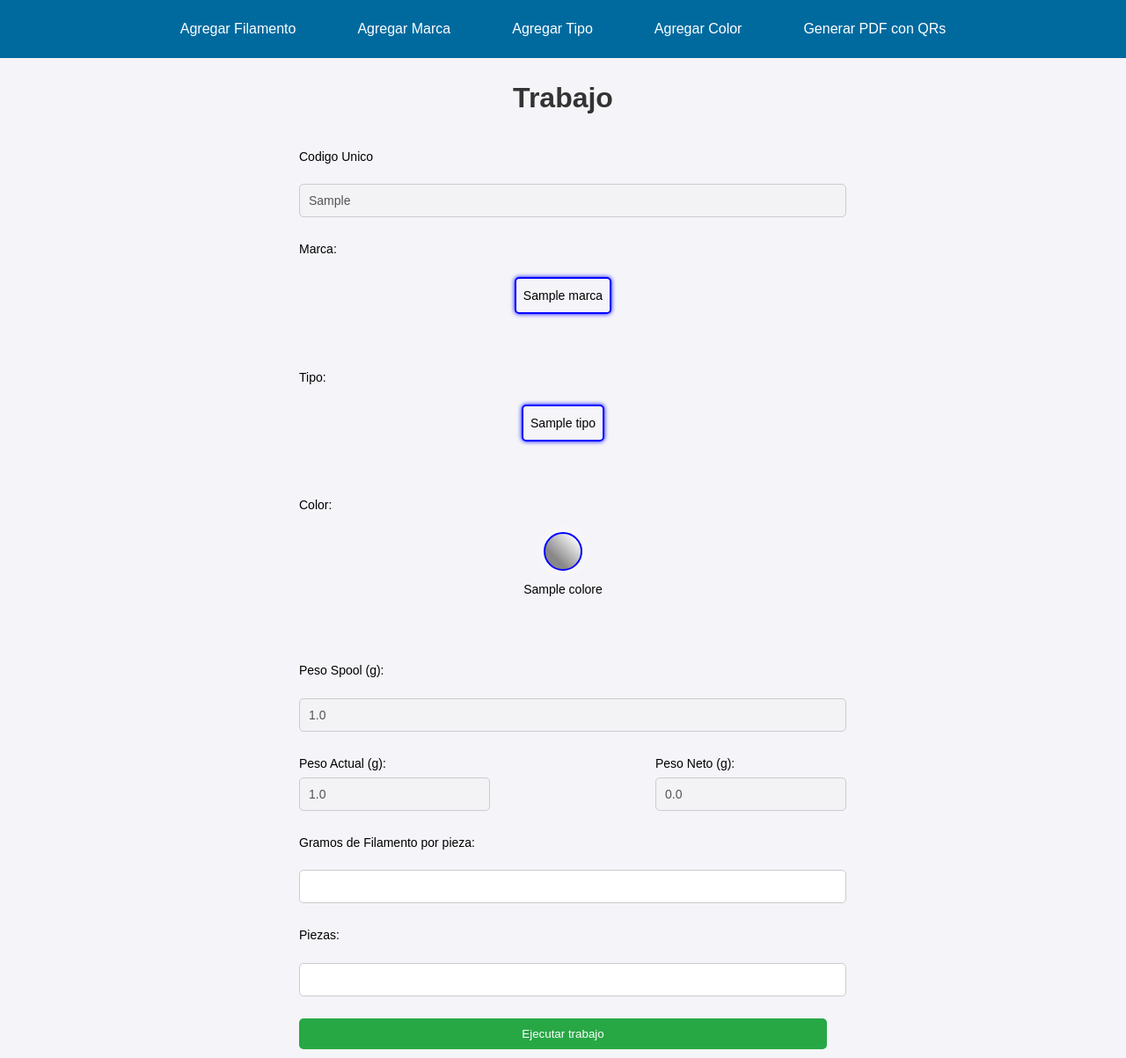
After one commit to Adbeor/3D_Inventory, a Flask app: page /job/1 in a window 1280 px wide. The commit adds this page. Shown: the whole page at 88% size. Run offline with Flask 3, Linux system fonts and the light colour scheme; tables that the repository leaves empty hold one stand-in row (values such as "Sample post").

Commit message:
implementacion de trabajos (no accesible por index)

```diff
--- a/app.py
+++ b/app.py
@@ -1,4 +1,11 @@
-from flask import Flask, render_template, request, redirect, url_for, send_from_directory
+from flask import (
+    Flask,
+    render_template,
+    request,
+    redirect,
+    url_for,
+    send_from_directory,
+)
 from flask_sqlalchemy import SQLAlchemy
 import qrcode
 import os
@@ -9,88 +16,143 @@
 import cairo
 
 app = Flask(__name__)
-app.config['SQLALCHEMY_DATABASE_URI'] = 'sqlite:///filamentos.db'
-app.config['SQLALCHEMY_TRACK_MODIFICATIONS'] = False
+app.config["SQLALCHEMY_DATABASE_URI"] = "sqlite:///filamentos.db"
+app.config["SQLALCHEMY_TRACK_MODIFICATIONS"] = False
 db = SQLAlchemy(app)
 
 
 def hex_to_rgb(hex_color):
-    hex_color = hex_color.lstrip('#')
-    return tuple(int(hex_color[i:i+2], 16) for i in (0, 2, 4))
+    hex_color = hex_color.lstrip("#")
+    return tuple(int(hex_color[i : i + 2], 16) for i in (0, 2, 4))
 
 
 class Marca(db.Model):
-    __tablename__ = 'marcas'
+    __tablename__ = "marcas"
     id = db.Column(db.Integer, primary_key=True)
     nombre = db.Column(db.String(50), unique=True, nullable=False)
 
+    def __init__(self, nombre):
+        self.nombre = nombre
+
+
 class Tipo(db.Model):
-    __tablename__ = 'tipos'
+    __tablename__ = "tipos"
     id = db.Column(db.Integer, primary_key=True)
     nombre = db.Column(db.String(50), unique=True, nullable=False)
 
+    def __init__(self, nombre):
+        self.nombre = nombre
+
+
 class Color(db.Model):
-    __tablename__ = 'colores'
+    __tablename__ = "colores"
     id = db.Column(db.Integer, primary_key=True)
     nombre = db.Column(db.String(100), unique=True, nullable=False)  # Nombre del color
-    hex_color = db.Column(db.String(7), unique=True, nullable=False)  # Valor hexadecimal (ej. #FF5733)
-    silk = db.Column(db.Boolean,default = False)
+    hex_color = db.Column(
+        db.String(7), unique=True, nullable=False
+    )  # Valor hexadecimal (ej. #FF5733)
+    silk = db.Column(db.Boolean, default=False)
+
+    def __init__(self, nombre, hex_color, silk=False):
+        self.nombre = nombre
+        self.hex_color = hex_color
+        self.silk = silk
+
 
 class Filamento(db.Model):
-    __tablename__ = 'filamentos'
+    __tablename__ = "filamentos"
     id = db.Column(db.Integer, primary_key=True)
-    marca_id = db.Column(db.Integer, db.ForeignKey('marcas.id'), nullable=False)
-    tipo_id = db.Column(db.Integer, db.ForeignKey('tipos.id'), nullable=False)
-    color_id = db.Column(db.Integer, db.ForeignKey('colores.id'), nullable=False)
+    marca_id = db.Column(db.Integer, db.ForeignKey("marcas.id"), nullable=False)
+    tipo_id = db.Column(db.Integer, db.ForeignKey("tipos.id"), nullable=False)
+    color_id = db.Column(db.Integer, db.ForeignKey("colores.id"), nullable=False)
     codigo_unico = db.Column(db.String(20), unique=True, nullable=False)
 
-    marca = db.relationship('Marca', backref='filamentos')
-    tipo = db.relationship('Tipo', backref='filamentos')
-    color = db.relationship('Color', backref='filamentos')
-    peso_spool = db.Column(db.Integer)
-    peso_actual = db.Column(db.Integer)
+    marca = db.relationship("Marca", backref="filamentos")
+    tipo = db.relationship("Tipo", backref="filamentos")
+    color = db.relationship("Color", backref="filamentos")
+    peso_spool = db.Column(db.Float)
+    peso_actual = db.Column(db.Float)
     fecha_apertura = db.Column(db.Date, default=date.today, nullable=False)
-    estado = db.Column(Enum('Nuevo', 'En uso', 'Agotado', name='estado_enum'), default='Nuevo', nullable=False)
+    estado = db.Column(
+        Enum("Nuevo", "En uso", "Agotado", name="estado_enum"),
+        default="Nuevo",
+        nullable=False,
+    )
+
+    def __init__(
+        self,
+        marca_id,
+        tipo_id,
+        color_id,
+        codigo_unico,
+        peso_spool=0.0,
+        peso_actual=0.0,
+        fecha_apertura=None,
+        estado="Nuevo",
+    ):
+        self.marca_id = marca_id
+        self.tipo_id = tipo_id
+        self.color_id = color_id
+        self.codigo_unico = codigo_unico
+        self.peso_spool = peso_spool
+        self.peso_actual = peso_actual
+        self.fecha_apertura = fecha_apertura if fecha_apertura else date.today()
+        self.estado = estado
+
 
 with app.app_context():
     db.create_all()
+
 
 # Para generar un código único más corto
 def generar_codigo_unico():
     filamentos_count = Filamento.query.count()
     return f"F{filamentos_count + 1:04d}"
 
-@app.route('/')
+
+@app.route("/")
 def index():
     filamentos = db.session.query(Filamento).all()
     fecha_hoy = date.today()
-    return render_template('index.html', filamentos=filamentos,fecha_hoy = fecha_hoy)
+    return render_template("index.html", filamentos=filamentos, fecha_hoy=fecha_hoy)
 
-@app.route('/add', methods=['GET', 'POST'])
+
+@app.route("/add", methods=["GET", "POST"])
 def add_filamento():
     marcas = Marca.query.all()
     tipos = Tipo.query.all()
     colores = Color.query.all()
-    if request.method == 'POST':
-        marca_id = request.form['marca']
-        tipo_id = request.form['tipo']
-        color_id = request.form['color']
-        peso_spool = request.form['peso_spool']
-        peso_actual = request.form['peso_actual']
-        fecha_str = request.form['fecha_compra']
-        fecha_apertura = datetime.strptime(fecha_str, '%Y-%m-%d').date()  # Convierte a tipo date
-        estado = request.form['estado']
-        # silk = request.form['silk']
-        # print(silk)
-        # print(type(silk))
+    if request.method == "POST":
+        marca_id = request.form["marca"]
+        tipo_id = request.form["tipo"]
+        color_id = request.form["color"]
+        peso_spool = request.form["peso_spool"]
+        peso_actual = request.form["peso_actual"]
+        fecha_str = request.form["fecha_compra"]
+        fecha_apertura = datetime.strptime(
+            fecha_str, "%Y-%m-%d"
+        ).date()  # Convierte a tipo date
+        estado = request.form["estado"]
         codigo_unico = generar_codigo_unico()
-        nuevo_filamento = Filamento(marca_id=marca_id, tipo_id=tipo_id, color_id=color_id, codigo_unico=codigo_unico,peso_spool=peso_spool,fecha_apertura =fecha_apertura, peso_actual = peso_actual,estado = estado)
+        nuevo_filamento = Filamento(
+            marca_id=marca_id,
+            tipo_id=tipo_id,
+            color_id=color_id,
+            codigo_unico=codigo_unico,
+            peso_spool=float(peso_spool),
+            fecha_apertura=fecha_apertura,
+            peso_actual=float(peso_actual),
+            estado=estado,
+        )
         db.session.add(nuevo_filamento)
         db.session.commit()
-        return redirect(url_for('index'))
-    return render_template('add_filament.html', marcas=marcas, tipos=tipos, colores=colores)
+        return redirect(url_for("index"))
+    return render_template(
+        "add_filament.html", marcas=marcas, tipos=tipos, colores=colores
+    )
 
-@app.route('/generate_qr_pdf')
+
+@app.route("/generate_qr_pdf")
 def generate_qr_pdf():
     # Crear PDF con Cairo
     filamentos = db.session.query(Filamento).all()
@@ -116,11 +178,11 @@
             salto = 0
 
         # Guardar la imagen del QR en un archivo temporal
-        with tempfile.NamedTemporaryFile(delete=False, suffix='.png') as temp_qr_file:
+        with tempfile.NamedTemporaryFile(delete=False, suffix=".png") as temp_qr_file:
             qr_img.save(temp_qr_file)
             temp_qr_file_path = temp_qr_file.name
 
-# Cargar e insertar la imagen del QR en el PDF con tamaño reducido
+        # Cargar e insertar la imagen del QR en el PDF con tamaño reducido
         qr_surface = cairo.ImageSurface.create_from_png(temp_qr_file_path)
         qr_width = qr_surface.get_width()
         qr_height = qr_surface.get_height()
@@ -140,7 +202,9 @@
         ctx.select_font_face("Arial", cairo.FONT_SLANT_NORMAL, cairo.FONT_WEIGHT_NORMAL)
         ctx.set_font_size(10)
         ctx.move_to(x_position + 10, y_position + 100)
-        ctx.show_text(f"{filamento.codigo_unico} - {filamento.marca.nombre} - {filamento.color.nombre}")
+        ctx.show_text(
+            f"{filamento.codigo_unico} - {filamento.marca.nombre} - {filamento.color.nombre}"
+        )
 
         hex_color = filamento.color.hex_color
         rgb_color = hex_to_rgb(hex_color)
@@ -149,12 +213,21 @@
 
         # Crear un rectángulo con degradado si silk es True
         if filamento.color.silk:
-            gradient = cairo.LinearGradient(x_position + 60, y_position + 14.5, x_position + 75 + 71, y_position + 14.5 + 71)
-            gradient.add_color_stop_rgb(0.8,rgb_color[0]/255,rgb_color[1]/255,rgb_color[2]/255)  # Azul
+            gradient = cairo.LinearGradient(
+                x_position + 60,
+                y_position + 14.5,
+                x_position + 75 + 71,
+                y_position + 14.5 + 71,
+            )
+            gradient.add_color_stop_rgb(
+                0.8, rgb_color[0] / 255, rgb_color[1] / 255, rgb_color[2] / 255
+            )  # Azul
             gradient.add_color_stop_rgb(0, 1, 1, 1)  # Blanco
             ctx.set_source(gradient)
         else:
-            ctx.set_source_rgb(rgb_color[0]/255,rgb_color[1]/255,rgb_color[2]/255)  # Negro sólido
+            ctx.set_source_rgb(
+                rgb_color[0] / 255, rgb_color[1] / 255, rgb_color[2] / 255
+            )  # Negro sólido
 
         ctx.rectangle(x_position + 100, y_position + 14.5, 15, 71)
         ctx.fill()
@@ -170,83 +243,105 @@
 
     surface.finish()  # Finalizar el PDF
 
-    return redirect(url_for('download_pdf', filename=file_path))
+    return redirect(url_for("download_pdf", filename=file_path))
 
-@app.route('/download_pdf/<filename>')
+
+@app.route("/download_pdf/<filename>")
 def download_pdf(filename):
     return send_from_directory(os.getcwd(), filename)
 
-@app.route('/edit/<int:id>', methods=['GET', 'POST'])
+
+@app.route("/edit/<int:id>", methods=["GET", "POST"])
 def edit_filamento(id):
     filamento = db.session.get(Filamento, id)
-    marcas = Marca.query.all()
-    tipos = Tipo.query.all()
-    colores = Color.query.all()
     if not filamento:
-        return redirect(url_for('index'))
-    if request.method == 'POST':
-        filamento.estado = request.form['estado']
-        filamento.peso_actual = request.form['peso_actual']
-        filamento.peso_spool = request.form['peso_spool']
-        fecha_str = request.form['fecha_apertura']
-        filamento.fecha_apertura = datetime.strptime(fecha_str, '%Y-%m-%d').date()
+        return redirect(url_for("index"))
+    if request.method == "POST":
+        filamento.estado = request.form["estado"]
+        filamento.peso_actual = request.form["peso_actual"]
+        filamento.peso_spool = request.form["peso_spool"]
+        fecha_str = request.form["fecha_apertura"]
+        filamento.fecha_apertura = datetime.strptime(fecha_str, "%Y-%m-%d").date()
         db.session.commit()
-        return redirect(url_for('index'))
-    return render_template('edit.html', filamento=filamento, marcas=marcas, tipos=tipos, colores=colores)
+        return redirect(url_for("index"))
+    return render_template("edit.html", filamento=filamento)
 
-@app.route('/delete/<int:id>')
+
+@app.route("/job/<int:id>", methods=["GET", "POST"])
+def job_filament(id):
+    filamento = db.session.get(Filamento, id)
+    if not filamento:
+        return redirect(url_for("index"))
+    if request.method == "POST":
+        peso_neto = filamento.peso_actual - filamento.peso_spool
+        g_pieza = request.form["g_pieza"]
+        n_piezas = request.form["n_piezas"]
+        g_total = float(g_pieza) * float(n_piezas)
+        if peso_neto - g_total > 0:
+            filamento.peso_actual = filamento.peso_actual - g_total
+        db.session.commit()
+        return redirect(url_for("index"))
+    return render_template("job.html", filamento=filamento)
+
+
+@app.route("/delete/<int:id>")
 def delete_filamento(id):
     filamento = db.session.get(Filamento, id)
     if filamento:
         db.session.delete(filamento)
         db.session.commit()
-    return redirect(url_for('index'))
+    return redirect(url_for("index"))
 
-@app.route('/add_marca', methods=['GET', 'POST'])
+
+@app.route("/add_marca", methods=["GET", "POST"])
 def add_marca():
     marcas = Marca.query.all()
-    if request.method == 'POST':
-        nombre = request.form['nombre']
+    if request.method == "POST":
+        nombre = request.form["nombre"]
         nueva_marca = Marca(nombre=nombre)
         db.session.add(nueva_marca)
         db.session.commit()
-        return redirect(url_for('index'))
-    return render_template('add_marca.html',marcas = marcas)
+        return redirect(url_for("index"))
+    return render_template("add_marca.html", marcas=marcas)
 
-@app.route('/add_tipo', methods=['GET', 'POST'])
+
+@app.route("/add_tipo", methods=["GET", "POST"])
 def add_tipo():
     tipos = Tipo.query.all()
-    if request.method == 'POST':
-        nombre = request.form['nombre']
+    if request.method == "POST":
+        nombre = request.form["nombre"]
         nuevo_tipo = Tipo(nombre=nombre)
         db.session.add(nuevo_tipo)
         db.session.commit()
-        return redirect(url_for('index'))
-    return render_template('add_tipo.html',tipos = tipos)
+        return redirect(url_for("index"))
+    return render_template("add_tipo.html", tipos=tipos)
 
-@app.route('/add_color', methods=['GET', 'POST'])
+
+@app.route("/add_color", methods=["GET", "POST"])
 def add_color():
-    if request.method == 'POST':
-        nombre = request.form['nombre']  # El nombre del color
-        hex_color = request.form['hex_color']  # El valor hexadecimal del color
+    if request.method == "POST":
+        nombre = request.form["nombre"]  # El nombre del color
+        hex_color = request.form["hex_color"]  # El valor hexadecimal del color
         try:
-            silk =( request.form['silk'] == "on")
+            silk = request.form["silk"] == "on"
         except:
             silk = False
         print(type(silk))
         print(silk)
-        nuevo_color = Color(nombre=nombre, hex_color=hex_color, silk = silk)
+        nuevo_color = Color(nombre=nombre, hex_color=hex_color, silk=silk)
         db.session.add(nuevo_color)
         db.session.commit()
-        return redirect(url_for('add_color'))
+        return redirect(url_for("add_color"))
     colores = Color.query.all()
-    return render_template('add_color.html',colores = colores)
+    return render_template("add_color.html", colores=colores)
 
-@app.route('/test')
+
+@app.route("/test")
 def test():
     filamentos = db.session.query(Filamento).all()
     fecha_hoy = date.today()
-    return render_template('pruebas.html', filamentos=filamentos,fecha_hoy = fecha_hoy)
+    return render_template("pruebas.html", filamentos=filamentos, fecha_hoy=fecha_hoy)
 
-if __name__ == '__main__':
+
+if __name__ == "__main__":
     app.run(debug=True)
--- a/templates/add_filament.html
+++ b/templates/add_filament.html
@@ -1,6 +1,6 @@
+<h1>Añadir Nuevo Filamento</h1>
 {% extends 'base.html' %}
 {% block content %}
-<h1>Añadir Nuevo Filamento</h1>
     <form method="POST">
         <label for="marca">Marca:</label>
         <div id="marca-options">
@@ -73,7 +73,7 @@
             </div>
         </div>
 
-    <input type="submit" value="Agregar Filamento">
+        <button type="submit">Agregar Filamento</button>
     </form>
 
     <style>
--- a/templates/base.html
+++ b/templates/base.html
@@ -5,12 +5,133 @@
     <meta name="viewport" content="width=device-width, initial-scale=1.0">
     <title>Inventario 3D</title>
     <link rel="stylesheet" href="/static/styles.css">
+
+  <style>
+    body {
+      font-family: Arial, sans-serif;
+      margin: 0;
+      padding: 0;
+      box-sizing: border-box;
+      background-color: #f4f4f9;
+    }
+
+    h1 {
+      text-align: center;
+      margin: 20px 0;
+    }
+
+    .navbar {
+      display: flex;
+      justify-content: center;
+      background-color: #006A9F;
+      padding: 10px;
+      position: sticky;
+      top: 0;
+      z-index: 100;
+    }
+
+    .navbar a {
+      margin: 0 15px;
+      padding: 10px 20px;
+      text-decoration: none;
+      color: white;
+      background-color: #006A9F;
+      border-radius: 5px;
+      text-align: center;
+      display: block;
+    }
+
+    .navbar a:hover {
+      background-color: #0056b3;
+    }
+
+    .container {
+      width: 90%;
+      max-width: 1200px;
+      margin: 0 auto;
+      padding: 20px;
+    }
+
+    table {
+      width: 100%;
+      border-collapse: collapse;
+      margin: 20px 0;
+    }
+
+    th,
+    td {
+      padding: 10px;
+      text-align: left;
+      border: 1px solid #ddd;
+    }
+
+    th {
+      background-color: #f2f2f2;
+    }
+
+    .floating-menu {
+      position: absolute;
+      background: white;
+      border: 1px solid #ddd;
+      box-shadow: 0 4px 8px rgba(0, 0, 0, 0.2);
+      border-radius: 5px;
+      z-index: 100;
+      display: none;
+    }
+
+    iframe {
+      width: 300px;
+      height: 200px;
+      border: none;
+    }
+
+    .job-button {
+      background-color: #28a745;
+      color: white;
+      border: none;
+      padding: 5px 10px;
+      cursor: pointer;
+      border-radius: 5px;
+    }
+
+    .job-button:hover {
+      background-color: #218838;
+    }
+
+    @media (max-width: 768px) {
+      .navbar {
+        flex-direction: column;
+        align-items: center;
+      }
+
+      .navbar a {
+        margin: 5px 0;
+        width: 100%;
+        text-align: center;
+      }
+
+      table,
+      th,
+      td {
+        font-size: 12px;
+        padding: 5px;
+      }
+
+      iframe {
+        width: 100%;
+        height: 250px;
+      }
+    }
+  </style>
 </head>
 <body>
-    <nav>
-        <a href="{{ url_for('index') }}">Inicio</a>
-        <a href="{{ url_for('add_filamento') }}">Añadir Filamento</a>
-    </nav>
+  <div class="navbar">
+    <a href="{{ url_for('add_filamento') }}">Agregar Filamento</a>
+    <a href="{{ url_for('add_marca') }}">Agregar Marca</a>
+    <a href="{{ url_for('add_tipo') }}">Agregar Tipo</a>
+    <a href="{{ url_for('add_color') }}">Agregar Color</a>
+    <a href="{{ url_for('generate_qr_pdf') }}">Generar PDF con QRs</a>
+  </div>
     <div class="content">
         {% block content %}{% endblock %}
     </div>
--- /dev/null
+++ b/templates/job.html
@@ -0,0 +1,189 @@
+{% extends 'base.html' %}
+{% block content %}
+<h1>Trabajo </h1>
+<form method="POST">
+  <label>Codigo Unico</label>
+  <input type="text" name="codigo_unico" value="{{ filamento.codigo_unico }}" disabled>
+  <label for="marca">Marca:</label>
+  <div id="marca-options">
+    <div class="option-button">
+      <input type="radio" id="marca-{{ filamento.marca.id }}" name="marca" value="{{ filamento.marca.id }}" checked>
+      <label for="marca-{{ filamento.marca.id }}" class="option-label">
+        {{ filamento.marca.nombre }}
+      </label>
+    </div>
+  </div>
+  <br>
+
+  <label for="tipo">Tipo:</label>
+  <div id="tipo-options">
+    <div class="option-button">
+      <input type="radio" id="tipo-{{ filamento.tipo.id }}" name="tipo" value="{{ filamento.tipo.id }}" checked>
+      <label for="tipo-{{ filamento.tipo.id }}" class="option-label">
+        {{ filamento.tipo.nombre }}
+      </label>
+    </div>
+  </div>
+  <br>
+
+  <label for="color">Color:</label>
+  <div id="color-options">
+    <div class="color-option">
+      <input type="radio" id="color-{{ filamento.color.id }}" name="color" value="{{ filamento.color.id }}" checked>
+      <label for="color-{{ filamento.color.id }}" class="color-button" style="background-color: {{ filamento.color.hex_color }};
+              {% if filamento.color.silk %}
+                  background: linear-gradient(45deg, {{ filamento.color.hex_color }} 30%, #fff 90%);
+                  box-shadow: 0 0 15px 5px rgba(255, 255, 255, 0.5);
+              {% endif %}">
+      </label>
+      <p>{{ filamento.color.nombre }}</p>
+    </div>
+  </div>
+  <br>
+
+  <label>Peso Spool (g):</label>
+  <input type="number" name="peso_spool" step="1" value="{{filamento.peso_spool}}" disabled>
+  <div style="display: flex; gap: 35%; justify-content: center;">
+    <div>
+      <label>Peso Actual (g):</label>
+      <input type="number" name="peso_actual" step="1" value="{{filamento.peso_actual}}" disabled>
+    </div>
+    <div>
+      <label>Peso Neto (g):</label>
+      <input type="number" name="peso_neto" value="{{filamento.peso_actual - filamento.peso_spool}}" disabled>
+    </div>
+  </div>
+
+  <label>Gramos de Filamento por pieza:</label>
+  <input type="number" name="g_pieza" step="0.01" required>
+  <label>Piezas:</label>
+  <input type="number" name="n_piezas" step="1" required>
+  <button type="submit">Ejecutar trabajo</button>
+
+</form>
+
+<style>
+  body {
+    font-family: Arial, sans-serif;
+    margin: 0;
+    padding: 0;
+    line-height: 1.6;
+    box-sizing: border-box;
+  }
+
+  h1 {
+    text-align: center;
+    margin: 20px 0;
+  }
+
+  form {
+    max-width: 600px;
+    margin: 0 auto;
+    padding: 10px;
+    display: flex;
+    flex-direction: column;
+    gap: 15px;
+  }
+
+  label {
+    font-size: 14px;
+    margin-bottom: 5px;
+  }
+
+  input[type="text"],
+  input[type="number"],
+  input[type="date"] {
+    padding: 10px;
+    font-size: 14px;
+    border: 1px solid #ccc;
+    border-radius: 5px;
+    width: 100%;
+  }
+
+  input[type="submit"] {
+    padding: 10px;
+    font-size: 16px;
+    background-color: #007BFF;
+    color: white;
+    border: none;
+    border-radius: 5px;
+    cursor: pointer;
+    transition: background-color 0.3s ease;
+  }
+
+  input[type="submit"]:hover {
+    background-color: #0056b3;
+  }
+
+  #color-options,
+  #marca-options,
+  #tipo-options,
+  #estado-options {
+    display: flex;
+    flex-wrap: wrap;
+    gap: 10px;
+    justify-content: center;
+  }
+
+  .color-option,
+  .option-button {
+    display: flex;
+    flex-direction: column;
+    align-items: center;
+    text-align: center;
+  }
+
+  .color-button {
+    display: inline-block;
+    width: 40px;
+    height: 40px;
+    border: 2px solid #000;
+    border-radius: 50%;
+    transition: transform 0.3s ease, box-shadow 0.3s ease;
+  }
+
+  .option-label {
+    display: inline-block;
+    padding: 8px;
+    border: 2px solid #000;
+    border-radius: 5px;
+    transition: transform 0.3s ease, box-shadow 0.3s ease;
+    cursor: pointer;
+  }
+
+  .color-button:hover,
+  .option-label:hover {
+    transform: scale(1.1);
+    box-shadow: 0 0 10px rgba(0, 0, 0, 0.3);
+  }
+
+  input[type="radio"] {
+    display: none;
+  }
+
+  input[type="radio"]:checked+.color-button {
+    border-color: #00f;
+    box-shadow: 0 0 5px #00f;
+  }
+
+  input[type="radio"]:checked+.option-label {
+    border-color: #00f;
+    box-shadow: 0 0 5px #00f;
+  }
+
+  p {
+    margin-top: 5px;
+    font-size: 14px;
+  }
+</style>
+{% endblock %}
+
+
+
+<form>
+  <label>Gramos de Filamento por pieza:</label>
+  <input type="number" name="peso_spool" step="1" required>
+  <label>Piezas:</label>
+  <input type="number" name="peso_actual" step="1" required>
+  <button type="submit">Ejecutar trabajo</button>
+</form>
```
Also changed, not shown: templates/add.html (deleted, +0 -38 lines), templates/index2.html (deleted, +0 -40 lines), templates/index3.html (deleted, +0 -40 lines), 1 other file. Lines whose indentation alone changed are shown as unchanged.
